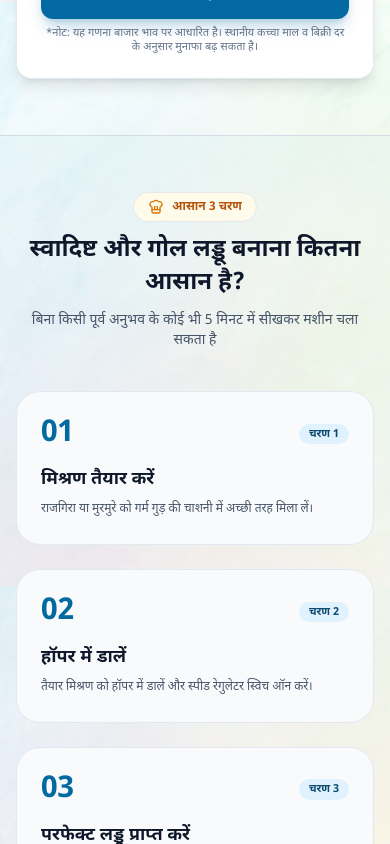
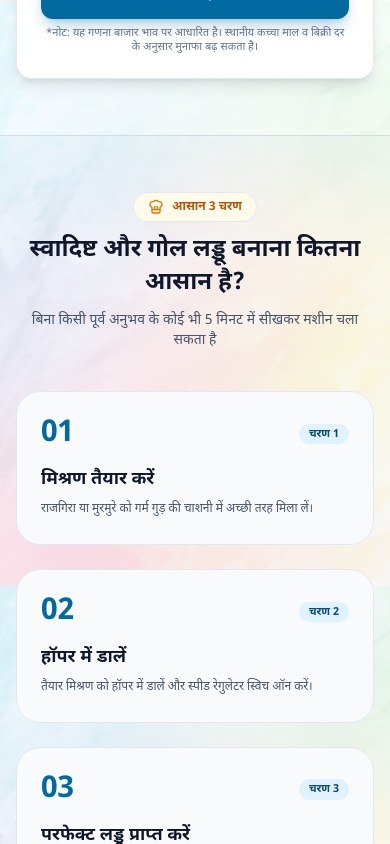
Before and after one commit to Jaydippawar25/swarajmachine-, a React (Vite) app: page / in a window 390 px wide. Shown: the part 6540-7384 px from the top of the page. Built offline with nearby package versions, Linux system fonts and the light colour scheme; no server answers; the database is empty.

Commit message:
Auto-update: 10/5/2026, 10:21:10 PM

```diff
--- a/src/components/WorkingProcess.jsx
+++ b/src/components/WorkingProcess.jsx
@@ -5,7 +5,7 @@ export default function WorkingProcess({ t, lang, onOpenQuote }) {
   const data = t.process;
 
   return (
-    <section id="process" className="py-14 sm:py-20 relative border-b border-slate-200 overflow-hidden site-text-texture-bg site-text-texture-wash-slate">
+    <section id="process" className="py-14 sm:py-20 relative border-b border-slate-200/80 bg-slate-50/75 backdrop-blur-[1px]">
       <div className="relative z-10 max-w-7xl mx-auto px-4 sm:px-6 lg:px-8">
 
         {/* Header */}
```
